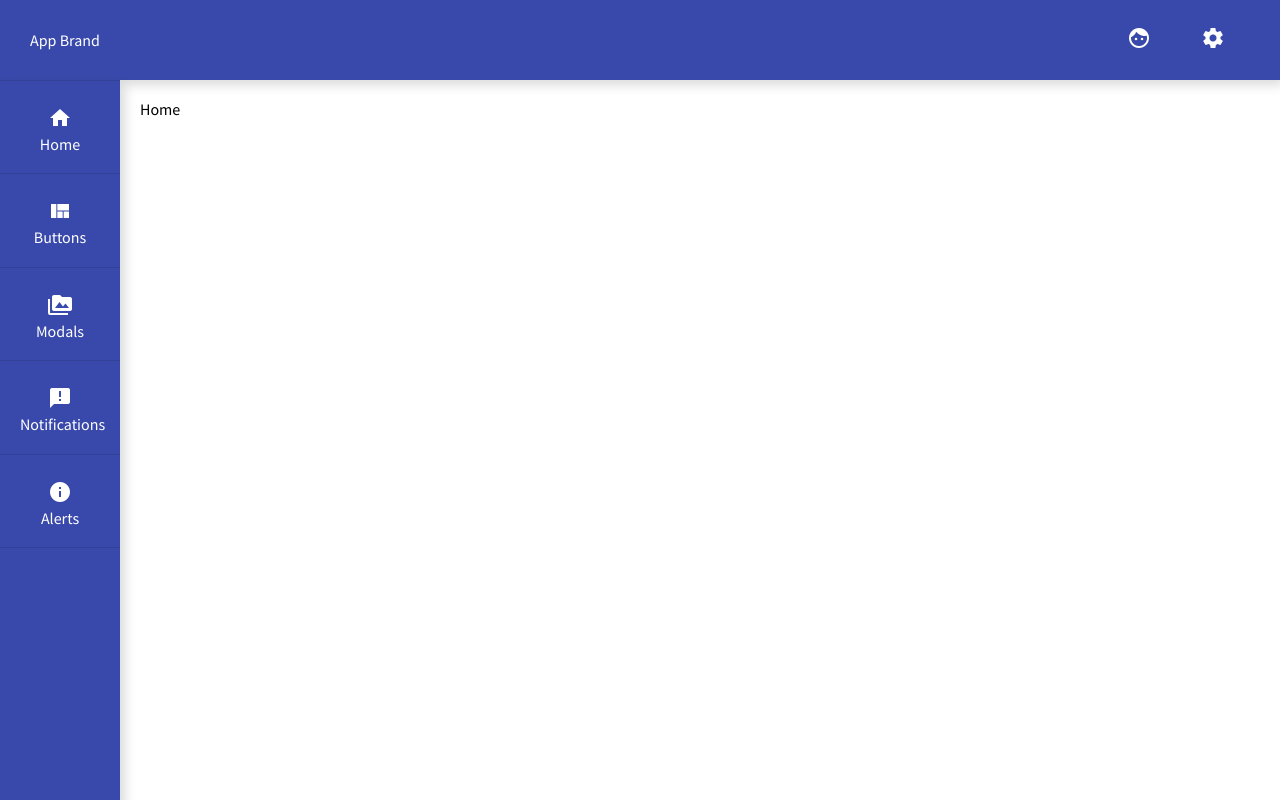
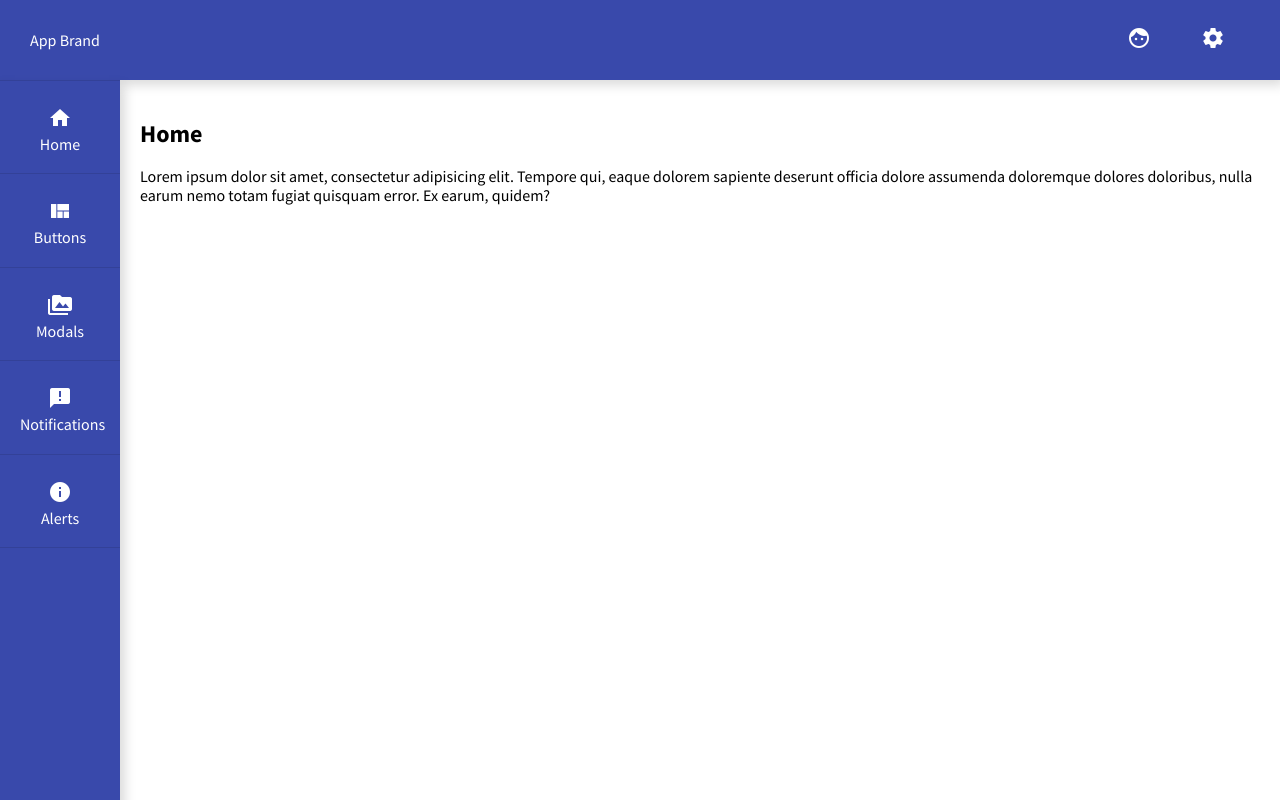
Before and after one commit to Jannick94/vue-templ8, a Vue app: page /buttons in a window 1280 px wide. Built offline with nearby package versions, Linux system fonts and the light colour scheme.

Commit message:
Add basic transition to router-view

```diff
--- a/src/App.vue
+++ b/src/App.vue
@@ -5,7 +5,9 @@
         <div class="app-content">
             <AppSideNav></AppSideNav>
             <div class="app-view">
-                <router-view></router-view>
+                <transition name="view">
+                    <router-view></router-view>
+                </transition>
             </div>
         </div>
 
@@ -59,4 +61,17 @@
             padding: 20px;
         }
     }
+
+    .view-enter-active, .view-leave-active {
+      transition-property: opacity;
+      transition-duration: .20s;
+    }
+
+    .view-enter-active {
+      transition-delay: .20s;
+    }
+
+    .view-enter, .view-leave-active {
+      opacity: 0
+    }
 </style>
--- a/src/components/pages/Home.vue
+++ b/src/components/pages/Home.vue
@@ -1,6 +1,7 @@
 <template>
-    <div class="home">
-        Home
+    <div>
+        <h2>Home</h2>
+        <p>Lorem ipsum dolor sit amet, consectetur adipisicing elit. Tempore qui, eaque dolorem sapiente deserunt officia dolore assumenda doloremque dolores doloribus, nulla earum nemo totam fugiat quisquam error. Ex earum, quidem?</p>
     </div>
 </template>
 
```
